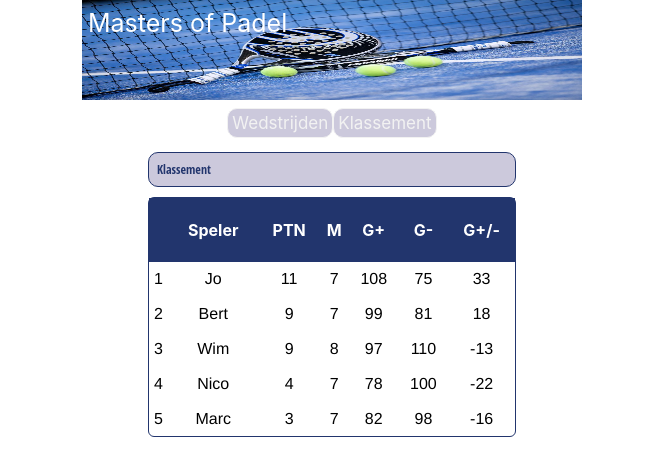
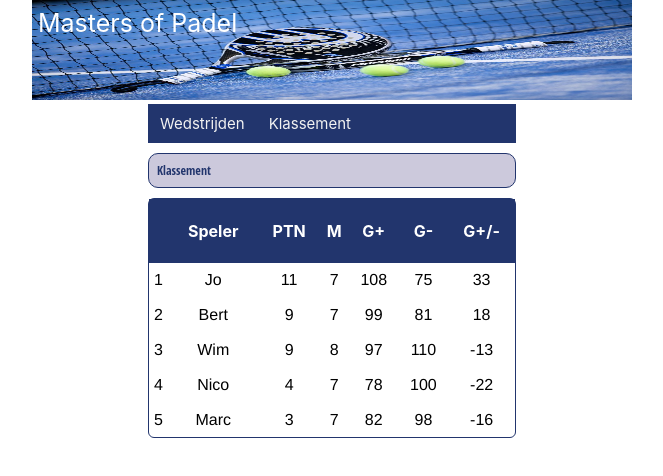
Before and after one commit to bertwilms/doubletrouble-app, a React (Create React App) app: page /klassement in a window 1280 px wide. Shown: the top 476 px of the page, without its empty margins (308-971 px from the left). Built offline with nearby package versions, Linux system fonts and the light colour scheme.

Commit message:
Ready.for.friends.version.1

```diff
--- a/src/App.css
+++ b/src/App.css
@@ -45,3 +45,38 @@
     transform: rotate(360deg);
   }
 }
+
+/* Add a black background color to the top navigation */
+.mainnav {
+  background-color: #22356d;
+  overflow: hidden;
+  width:23rem;
+}
+
+/* Style the links inside the navigation bar */
+.mainnav a {
+  float: left;
+  display: block;
+  color: #f2f2f2;
+  text-align: center;
+  padding: 10px 12px;
+  text-decoration: none;
+  font-size: 15px;
+}
+
+/* Change the color of links on hover */
+.mainnav a:hover {
+  background-color: #ddd;
+  color: black;
+}
+
+/* Add an active class to highlight the current page */
+.mainnav a.active {
+  background-color: #04AA6D;
+  color: white;
+}
+
+/* Hide the link that should open and close the topnav on small screens */
+.mainnav .icon {
+  display: none;
+}
--- a/src/App.js
+++ b/src/App.js
@@ -21,10 +21,10 @@ function App() {
     <React.Fragment>
       <Wrapper>
       <div class="container">
-        <img src={image} alt="Padel" height={100} width={500}/>
-        <div class="bottom-right">Masters of Padel</div>
+        <img src={image} alt="Padel" height={100} width={600}/>
+        <div class="top-left">Masters of Padel</div>
       </div>
-      <div class="topnav">
+      <div class="mainnav">
         <a href="/tespelen">Wedstrijden</a>
         <a href="/klassement">Klassement</a>
      </div>
--- a/src/components/Card.css
+++ b/src/components/Card.css
@@ -286,9 +286,6 @@
   margin-top: 2px;
 }
 
-.topnav__main {
-	justify-content: space-between;
-}
 
 /* Style the links inside the navigation bar */
 .topnav a {
@@ -337,7 +334,7 @@ h2 {
 	color: white;
   }
 
-  .bottom-right{
+  .top-left{
 	position: absolute;
 	top: 8px;
 	left: 16px;
--- a/src/components/Scheduled.js
+++ b/src/components/Scheduled.js
@@ -61,7 +61,7 @@ return (
 
         </div>
       </div>
-      <div > Hier komt weerInfo (props.datum)
+      <div > &nbsp;
       </div>
 
 
--- a/src/data/wedstrijdData.js
+++ b/src/data/wedstrijdData.js
@@ -116,8 +116,8 @@ export const wedstrijdData = [
       "ploeg1":null,
       "ploeg2":null,
       "terrein":2,
-      "datum":"2021-08-28",
-      "tijd":"09:15"
+      "datum":"2021-08-29",
+      "tijd":"09:30"
     },
     {
       "wedstrijd":11,
--- a/src/pages/WedstrijdPage.js
+++ b/src/pages/WedstrijdPage.js
@@ -4,78 +4,14 @@ import Wedstrijden from "../components/Wedstrijden.js"
 import Played from "../components/Played.js"
 import { wedstrijdData } from '../data/wedstrijdData';
 import Container from "../components/container.component.js";
-const axios = require('axios').default;
+const axios = require('axios');
 
 const WedstrijdPage = () => {
-  const [weatherdata, setWeatherData ] = useState([]);
-  useEffect(() => {
-    // Run! Like go get some data from an API.
-    const API_KEY = process.env.REACT_APP_WEATHER_API_KEY;
-
-    // Location TC Tessenderlo
-    const longitude = 5.089368256628124 ;
-    const latitude = 51.079886573545316 ;
-
-    var url = `https://api.openweathermap.org/data/2.5/onecall?appid=${API_KEY}&lat=${latitude}&lon=${longitude}&exclude=minutely,hourly,daily&units=metric` ;
-    //var url = `https://swapi.dev/api/people`;
-    console.log ( url ) ;
-
-//    axios.get(url)
-//      .then(function (response) {
-//        // handle success
-//        setWeatherData ( response.data );
-//        console.log ( response)
-//        console.log ( "na set --->") ;
-//        console.log ( weatherdata);
-//
-//  }
-//      ).catch(function (error) {
-//        // handle error
-//        console.log(error);
-//      }) ;
-
-  }, []);
-
-  //console.log ( "hier --->") ;
-  //console.log ( typeof weatherdata) ;
-  //
-  //console.log ( "--->") ;
-
-  const weerInfo = ( searchDate ) => {
-    if ( searchDate !== null) {
-      const unixDate = new Date(searchDate).getTime() / 1000 ;
-      //weatherdata.map ((wdata, key) => {
-        //console.log ( wdata.name) ;
-      //  console.log ( wdata.temp) ;
-      //  console.log ( wdata.weather.main ) ;
-      //  console.log ( wdata.weather.description ) ;
-      //  console.log ( wdata.weather.icon ) ;
-      //});
-
-      ///console.log ( weatherdata );
-      //const url = 'https://api.openweathermap.org/data/2.5/find?q=Tessenderlo&units=metric&type=accurate&mode=json&APPID=4967dbc8d14d379b2b24989685793407&date=' + unixDate + '&lang=nl' ;
-
-     // const url = 'https://api.openweathermap.org/data/2.5/forecast/daily?q=Tessenderlo&cnt=14&appid=4967dbc8d14d379b2b24989685793407&lang=nl' ;
-
-     // axios.get(url)
-      //.then(function (response) {
-     // handle success
-     //console.log(typeof response.data);
-     //console.log(response.data);  }
-     //).catch(function (error) {
-      // handle error
-     // console.log(error);
-    //})
-    //.then(function () {
-      // always executed
-    //});
-   }
-    return `zeer lichte bewolking. temp": 21.34,,  "feels_like": 21.12, wind       "speed": 7.2,   "icon": "02d"` ;
-  }
 
   var scheduled = wedstrijdData.filter(function(wedstrijd) {
     return wedstrijd.tijd !== null && wedstrijd.ploeg1 === null ;
   }) ;
+  console.log  ("aantal " + scheduled.length)
 
   var tespelen = wedstrijdData.filter(function(wedstrijd) {
     return wedstrijd.tijd === null && wedstrijd.ploeg1 === null ;
@@ -90,7 +26,6 @@ const WedstrijdPage = () => {
      </div>
      <h2> Ingepland </h2>
      {scheduled.map((data, key) => {
-        weerInfo ( data.datum) ;
         return (
         <Scheduled
           id={data.wedstrijd}
```
